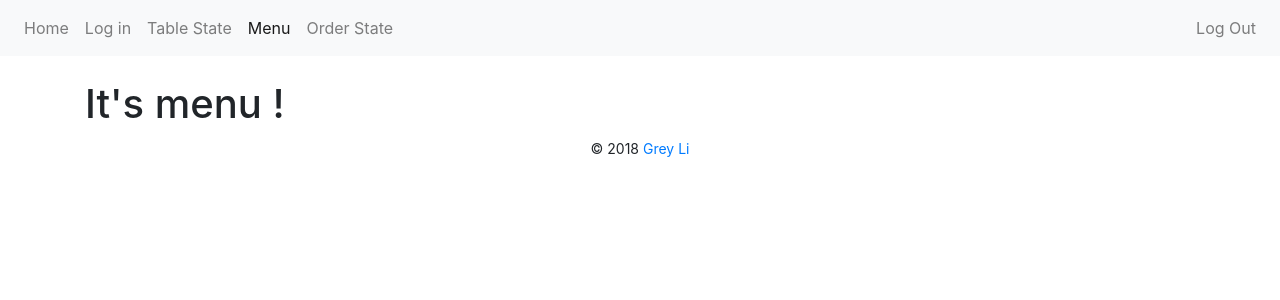
After one commit to JasonZHOU41/Cpts583-project, a Flask app: page /Menu in a window 1280 px wide. The commit adds this page. Shown: the top 300 px of the page. Run offline with Flask 2, Linux system fonts and the light colour scheme; parts of the project's set-up code (start-up, migrations or seed data) failed here and were passed over; some libraries are stand-ins or nearby versions.

Commit message:
update template of some websites

```diff
--- a/myproject/templates/base.html
+++ b/myproject/templates/base.html
@@ -23,8 +23,14 @@
             <ul class="navbar-nav mr-auto">
                 {{ render_nav_item('index', 'Home', use_li=True) }}
                 {{ render_nav_item('login', 'Log in', use_li=True) }}
+                {{ render_nav_item('table', 'Table State', use_li=True) }}
+                {{ render_nav_item('menu', 'Menu', use_li=True) }}
+                {{ render_nav_item('order', 'Order State', use_li=True) }}
             </ul>
         </div>
+        <ul class="navbar-nav mr-auto">
+           {{ render_nav_item('index', 'Log Out', use_li=True) }}
+        </ul>
     </nav>
 
     <main class="container">
--- /dev/null
+++ b/myproject/templates/employee.html
@@ -0,0 +1,5 @@
+{% extends 'base.html' %}
+
+{% block content %}
+<h1> This is the employee's web.</h1>
+{% endblock %}
--- /dev/null
+++ b/myproject/templates/employer.html
@@ -0,0 +1,6 @@
+{% extend 'base.html' %}
+
+{% block content %}
+<h1> Nothing new, it's emloyer's web</h1>
+
+{% endblock %}
--- /dev/null
+++ b/myproject/templates/menu.html
@@ -0,0 +1,5 @@
+{% extends 'base.html' %}
+
+{% block content %}
+<h1>It's menu !</h1>
+{% endblock %}
--- /dev/null
+++ b/myproject/templates/order.html
@@ -0,0 +1,5 @@
+{% extends 'base.html' %}
+
+{% block content %}
+<h1>It is orders!</h1>
+{% endblock %}
--- /dev/null
+++ b/myproject/templates/table.html
@@ -0,0 +1,5 @@
+{% extends 'base.html' %}
+
+{% block content %}
+<h1>It's table state web</h1>
+{% endblock %}
--- a/myproject/views.py
+++ b/myproject/views.py
@@ -14,3 +14,28 @@ def index():
 def login():
     form = LoginForm()
     return render_template('login.html', title="Sign In", form=form)
+
+
+@app.route('/Employee', methods=['GET', 'POST'])
+def employee():
+    return render_template('employee.html', title="Employee")
+
+
+@app.route('/employer', methods=['GET', 'POST'])
+def employer():
+    return render_template('employer.html', title="Employer")
+
+
+@app.route('/TableState', methods=['GET', 'POST'])
+def table():
+    return render_template('table.html', title="Table")
+
+
+@app.route('/Menu', methods=['GET', 'POST'])
+def menu():
+    return render_template('menu.html', title="Menu")
+
+
+@app.route('/OrderState', methods=['GET', 'POST'])
+def order():
+    return render_template('order.html', title="Order")
```
